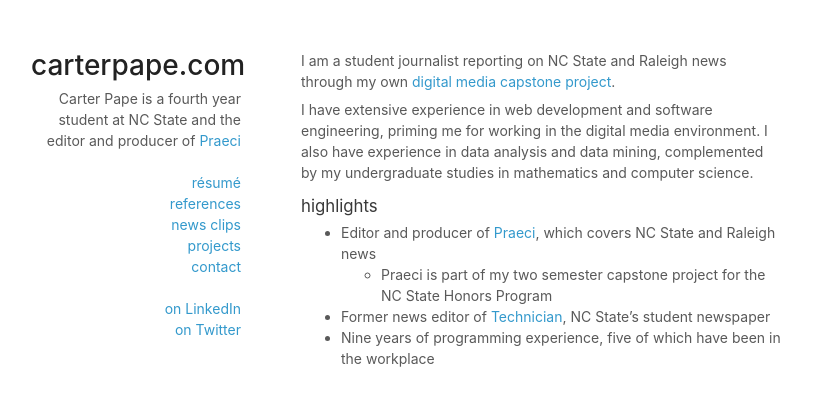
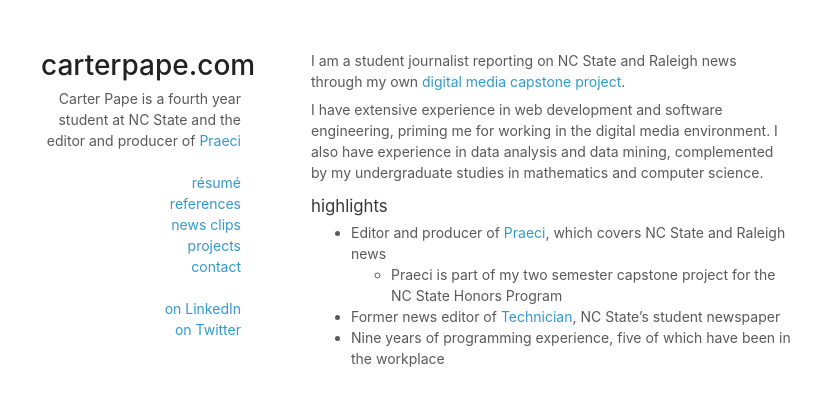
Before and after one commit to CarterPape/CarterPape.github.io, a Jekyll site: the page built from index.md, in a window 1280 px wide. Shown: the top 406 px of the page, without its empty margins (234-1055 px from the left). Built offline with Jekyll 4.4.1, drawn with Linux system fonts in a browser that asks for light colours.

Commit message:
still tweaking, gotta go let Andrew in

```diff
--- a/_sass/_basics.scss
+++ b/_sass/_basics.scss
@@ -77,7 +77,7 @@ a:hover small {
   width: 750px;
   height: auto;
   margin:50px auto 0 auto;
-  padding: 0 10px;
+  padding: 0 20px;
   &:after {
       content: "";
       display: table;
@@ -131,7 +131,7 @@ img {
 }
 
 header.site-info {
-  width:210px;
+  width:200px;
   float:left;
   -webkit-font-smoothing:subpixel-antialiased;
   text-align: right;
```
